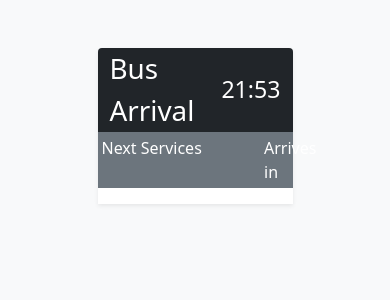
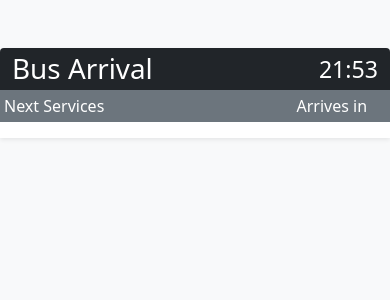
Before and after one commit to pedrojunqueira/fastapi-adelaide-bus, a FastAPI app: page /stop/1 in a window 390 px wide. Shown: the part 56-356 px from the top of the page. Run offline with FastAPI, Linux system fonts and the light colour scheme; data that the repository does not hold is empty; some libraries are stand-ins or nearby versions.

Commit message:
make app mobile first responsive

```diff
--- a/app/main.py
+++ b/app/main.py
@@ -17,4 +17,5 @@ app.include_router(json_response.router)
 
 @app.on_event("startup")
 async def startup_event():
+    #connect(alias="core", host="mongodb://localhost:27017/demo_bus") TODO create dev db in config
     connect(alias="core", host=os.environ.get("MONGODB_URL"))
--- a/app/templates/browse/search.html
+++ b/app/templates/browse/search.html
@@ -18,7 +18,9 @@
 <!-- Auto complete cards -->
 <div class="row">
   <div class="col"></div>
-  <div class="col-6"><div class="container" id="match-list"></div></div>
+  <div class="col-xl-6 col-lg-10 col-sm-10">
+    <div class="container" id="match-list"></div>
+  </div>
   <div class="col"></div>
 </div>
 
--- a/app/templates/browse/stop.html
+++ b/app/templates/browse/stop.html
@@ -3,7 +3,9 @@
 <div class="container mt-5">
   <div class="row">
     <div class="col"></div>
-    <div class="col-6 fs-1 bg-dark text-white rounded-top shadow-sm">
+    <div
+      class="col-xl-6 col-lg-10 col-sm-10 fs-1 bg-dark text-white rounded-top shadow-sm"
+    >
       <div class="d-flex justify-content-between">
         <div class="">Bus Arrival</div>
         <div class="fs-3 align-self-center" id="time">19:15</div>
@@ -11,7 +13,7 @@
 
       <div class="row bg-secondary">
         <div class="col fs-6 p-1 text-start">Next Services</div>
-        <div class="col-2 fs-6 p-1 text-start">Arrives in</div>
+        <div class="col-3 fs-6 p-1 text-start">Arrives in</div>
       </div>
       {% for bus in time_table %} {% if bus.next_services %}
       <div class="row bg-white text-dark">
@@ -25,7 +27,7 @@
         <div class="col fs-6 p-1">
           <div class="d-flex p-2 bd-highlight">{{bus.direction}}</div>
         </div>
-        <div class="col-2 fs-6 p-1 text-center align-middle">
+        <div class="col-3 fs-6 p-1 text-center align-middle">
           <div class="d-flex p-2 bd-highlight justify-content-between">
             <div class="expected" id='{{bus["next_services"][0].trip_id}}'>
               {{bus["next_services"][0].arrives_in}}
--- a/app/templates/browse/track_bus.html
+++ b/app/templates/browse/track_bus.html
@@ -3,7 +3,7 @@
 <div class="container mt-4">
   <div class="row">
     <div class="col"></div>
-    <div class="col-6">
+    <div class="col-xl-6 col-lg-10 col-sm-10">
       {% if not track_data%}
 
       <div class="alert alert-danger fs-6">
```
